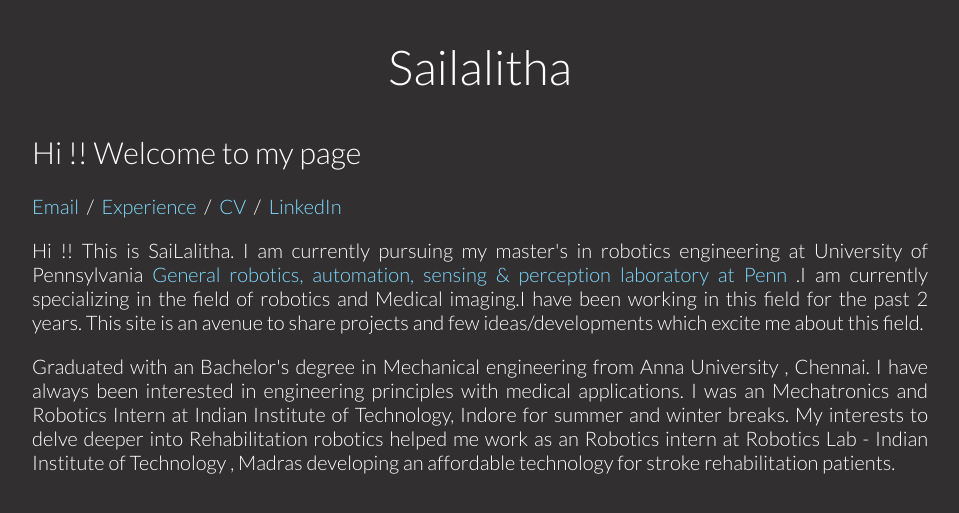
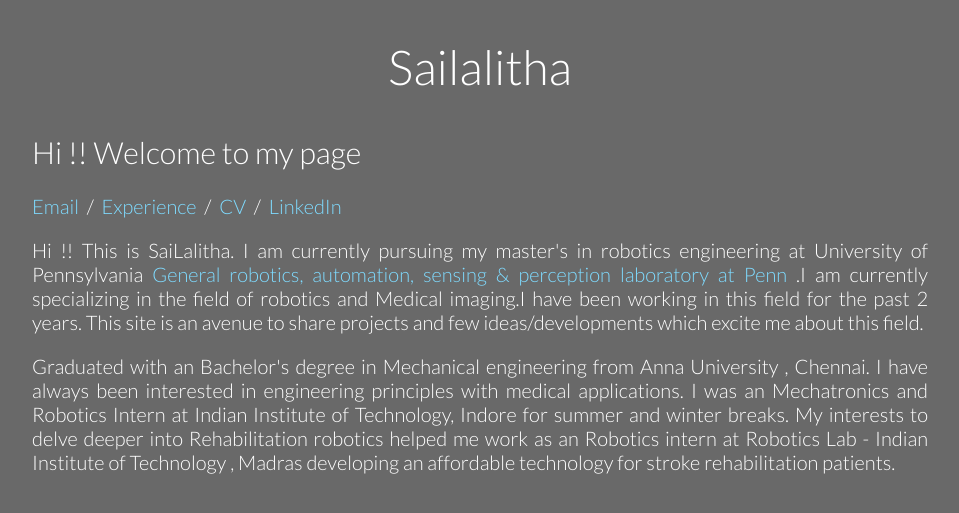
Before and after one commit to sailalitha96/sailalitha96.github.io, a Jekyll site: the page index.html, which Jekyll copies as it is, in a window 1280 px wide. Shown: the top 513 px of the page, without its empty margins (160-1119 px from the left). Built offline with Jekyll 4.4.1, drawn with Linux system fonts in a browser that asks for light colours; nearby versions of some CDN libraries.

Commit message:
Update main.css

```diff
--- a/css/main.css
+++ b/css/main.css
@@ -62,14 +62,16 @@
 body {
   font-family: "Lato", sans-serif;
   color: #fff;
-  background: #322f30;
+/*   background: #322f30; */
+  background: #696969;
   -webkit-font-smoothing: antialiased;
   margin: 10px auto; width: 70%;
 }
 
 a {
   text-decoration: none;
-  color: #fff;
+/*   color: #fff; */
+   color : #696969;
 }
 
 /* a.right
```
